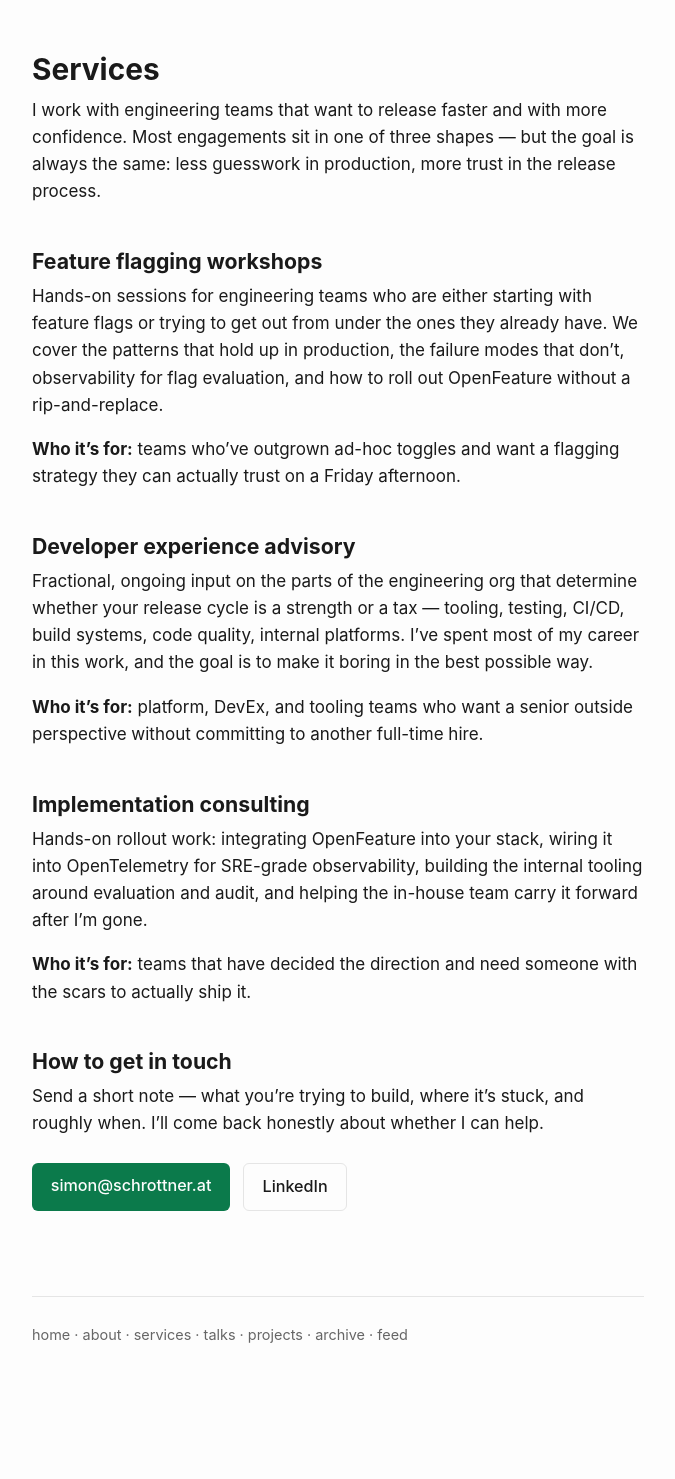
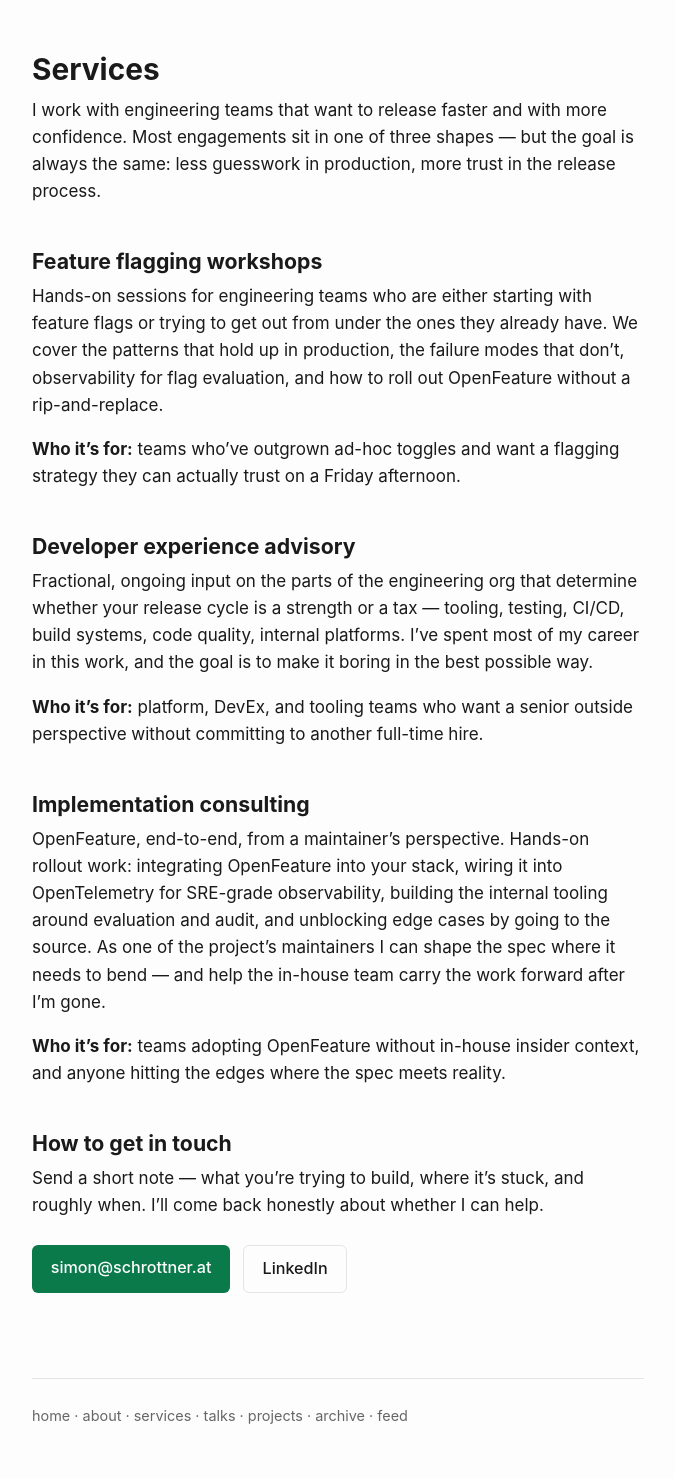
Before and after one commit to aepfli/aepfli.github.io, a Jekyll site: the page built from services.md, in a window 1280 px wide. Shown: the whole page, without its empty margins (302-977 px from the left). Built offline with Jekyll 4.4.1, drawn with Linux system fonts in a browser that asks for light colours; before the commit the page ends 1397 px from its top, so only the background shows below that.

Commit message:
Lead implementation consulting with the maintainer angle
Sharpen the third service offering so "OpenFeature maintainer" is
load-bearing on the services page, not just the hero. Frame as access
to insider context for adopters, not exclusivity.

Co-Authored-By: Claude Opus 4.7 (1M context) <noreply@anthropic.com>

```diff
--- a/services.md
+++ b/services.md
@@ -22,9 +22,9 @@ Fractional, ongoing input on the parts of the engineering org that determine whe
 
 ## Implementation consulting
 
-Hands-on rollout work: integrating OpenFeature into your stack, wiring it into OpenTelemetry for SRE-grade observability, building the internal tooling around evaluation and audit, and helping the in-house team carry it forward after I'm gone.
+OpenFeature, end-to-end, from a maintainer's perspective. Hands-on rollout work: integrating OpenFeature into your stack, wiring it into OpenTelemetry for SRE-grade observability, building the internal tooling around evaluation and audit, and unblocking edge cases by going to the source. As one of the project's maintainers I can shape the spec where it needs to bend — and help the in-house team carry the work forward after I'm gone.
 
-**Who it's for:** teams that have decided the direction and need someone with the scars to actually ship it.
+**Who it's for:** teams adopting OpenFeature without in-house insider context, and anyone hitting the edges where the spec meets reality.
 
 ## How to get in touch
 
```
